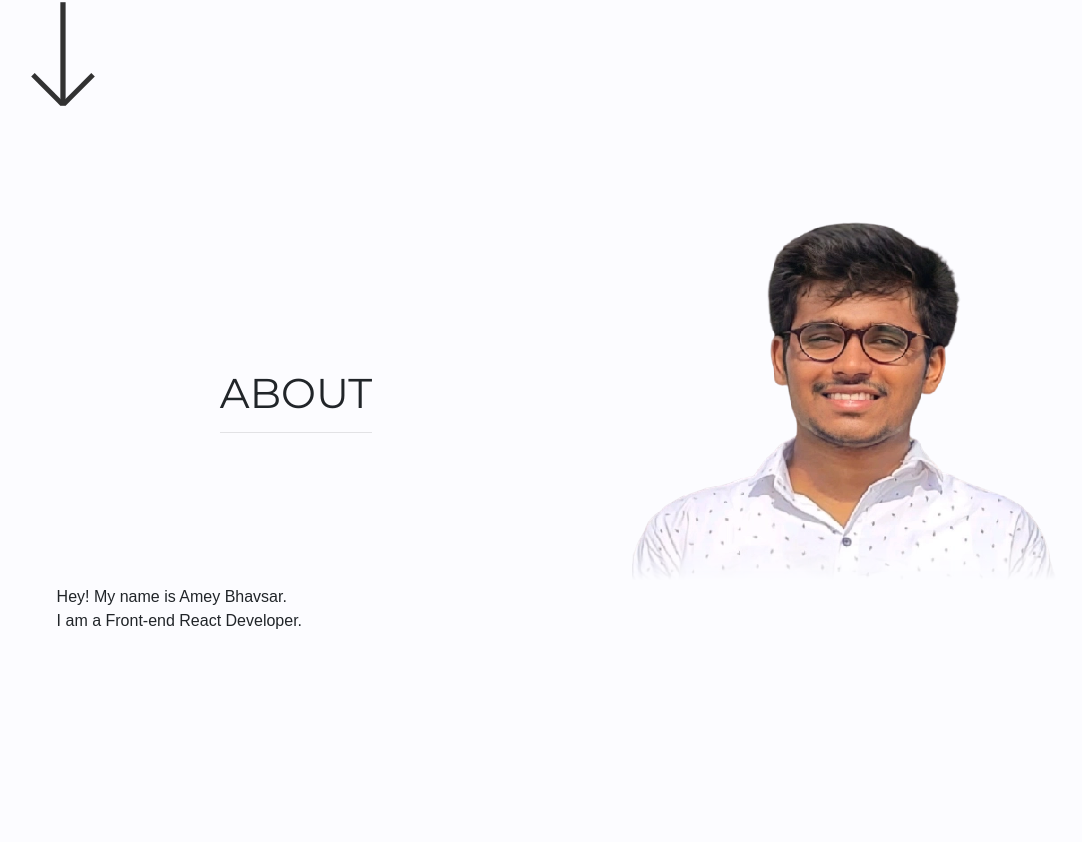
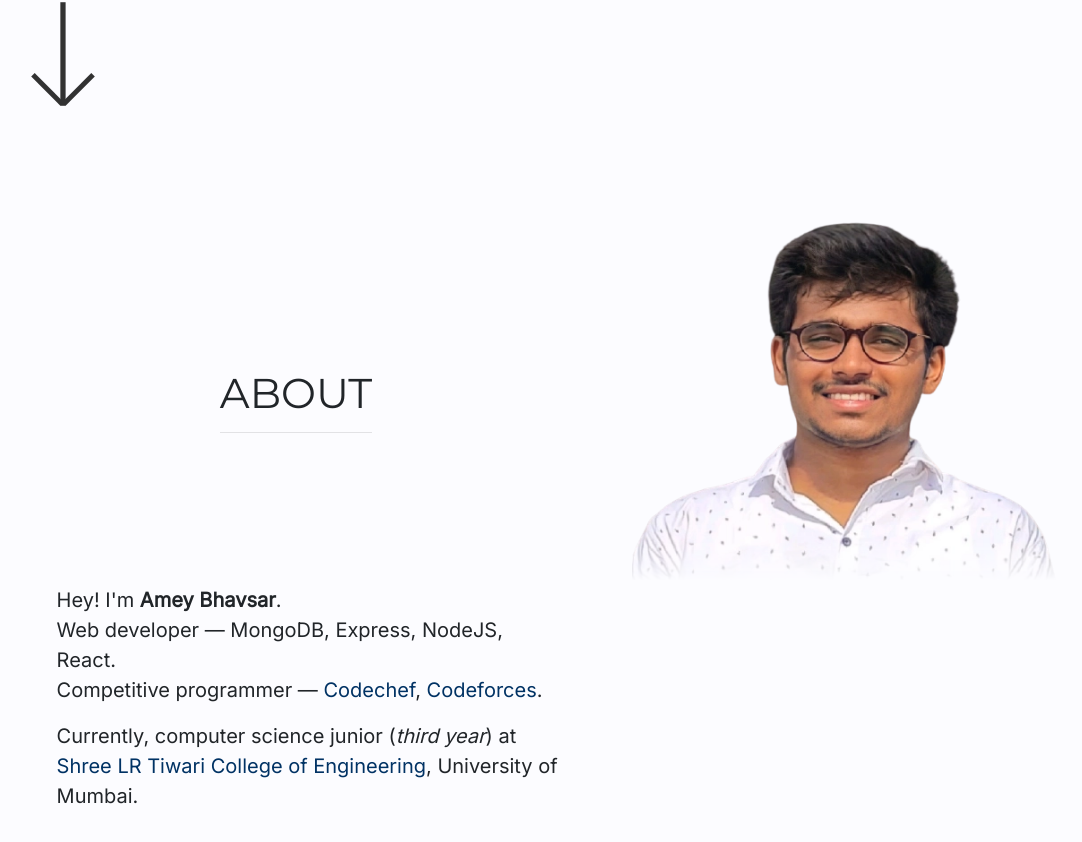
Before and after one commit to ameybh/ameybhavsar24.github.io, a React (Create React App) app: page / in a window 1280 px wide. Shown: the part 446-1288 px from the top of the page, without its empty margins (64-1146 px from the left). Built offline with nearby package versions, Linux system fonts and the light colour scheme.

Commit message:
about text

```diff
--- a/src/App.scss
+++ b/src/App.scss
@@ -1,4 +1,5 @@
 @import url('https://fonts.googleapis.com/css2?family=Montserrat:wght@100;200;300;400;500;600;700;800;900&display=swap');
+@import url('https://fonts.googleapis.com/css2?family=Inter&display=swap');
 :root {
     --montserrat:'Montserrat', 'Open Sans', sans-serif;
     --aileron: 'Aileron', 'Open Sans', sans-serif;
@@ -14,7 +15,7 @@ html, body {
 * {
     padding: 0;
     margin: 0;
-    font-family: 'Aileron', sans-serif;
+    font-family: 'Inter', sans-serif;
     -webkit-font-smoothing: antialiased;
     -moz-osx-font-smoothing: grayscale;
     cursor: url('./assets/cursor.svg'), auto !important;
--- a/src/components/About/About.jsx
+++ b/src/components/About/About.jsx
@@ -20,8 +20,12 @@ export default function About() {
             <Row>
               <Col xs={12} sm={6} className="d-flex align-items-end">
                 <div className="about__text">
-                  Hey! My name is Amey Bhavsar.
-                  <p>I am a Front-end React Developer. </p>
+                  Hey! I'm <b>Amey Bhavsar</b>.<br/>
+                  <p>Web developer — MongoDB, Express, NodeJS, React.<br/>Competitive programmer — <a href="https://www.codechef.com/users/ameybhavsar">Codechef</a>, <a href="https://codeforces.com/profile/bhavsar">Codeforces</a>.</p>
+                  <p>Currently, computer science junior (<i>third year</i>) at <a href="http://slrtce.in">Shree LR Tiwari College of Engineering</a>, University of Mumbai.</p>
+                </div>
+                <div classname="about__">
+
                 </div>
               </Col>
             </Row>
--- a/src/components/About/About.scss
+++ b/src/components/About/About.scss
@@ -30,6 +30,10 @@
         }
     }
     &__text {
+      font-size: 1.25rem;
+      a {
+        color: rgb(0,50,100);
+      }
       @media (min-width: 801px) {
         padding-left: 2vw;
         transform-origin: bottom;
@@ -44,7 +48,6 @@
         }
         mask-image: linear-gradient(to bottom, rgba(0,0,0,1) 90%, rgba(0,0,0,0) 99%);
         &__img {
-            image-rendering: pixelated;
             filter: saturate(1);
             width: 35vw;
             max-width: 30rem;
--- a/src/index.scss
+++ b/src/index.scss
@@ -11,7 +11,6 @@ body {
   -webkit-font-smoothing: antialiased;
   -moz-osx-font-smoothing: grayscale;
 }
-
 code {
   font-family: source-code-pro, Menlo, Monaco, Consolas, 'Courier New',
     monospace;
```
